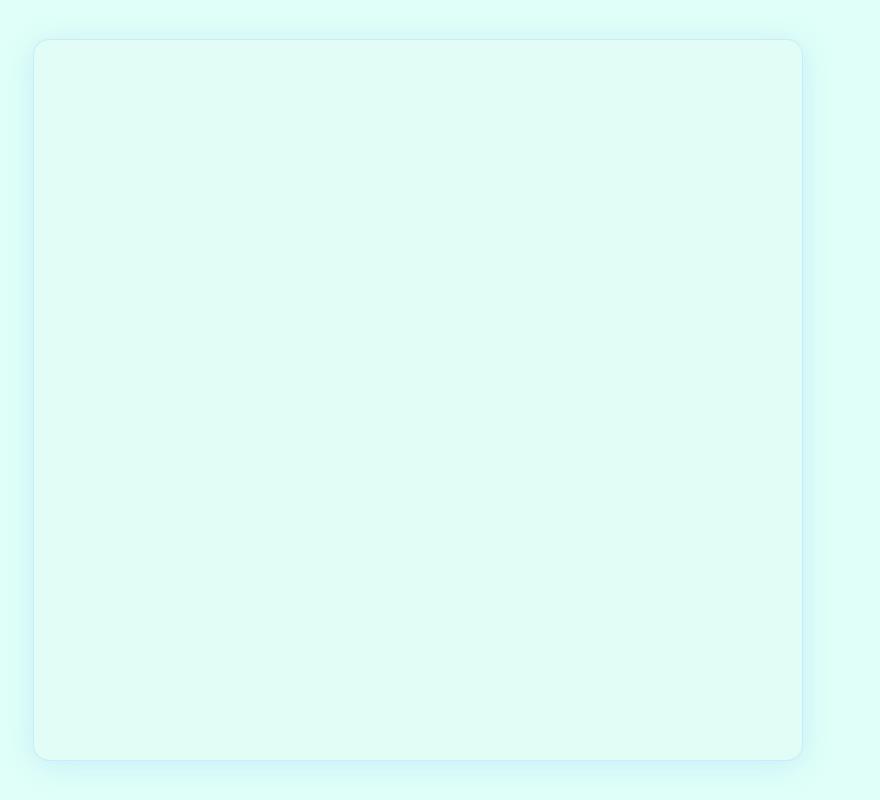
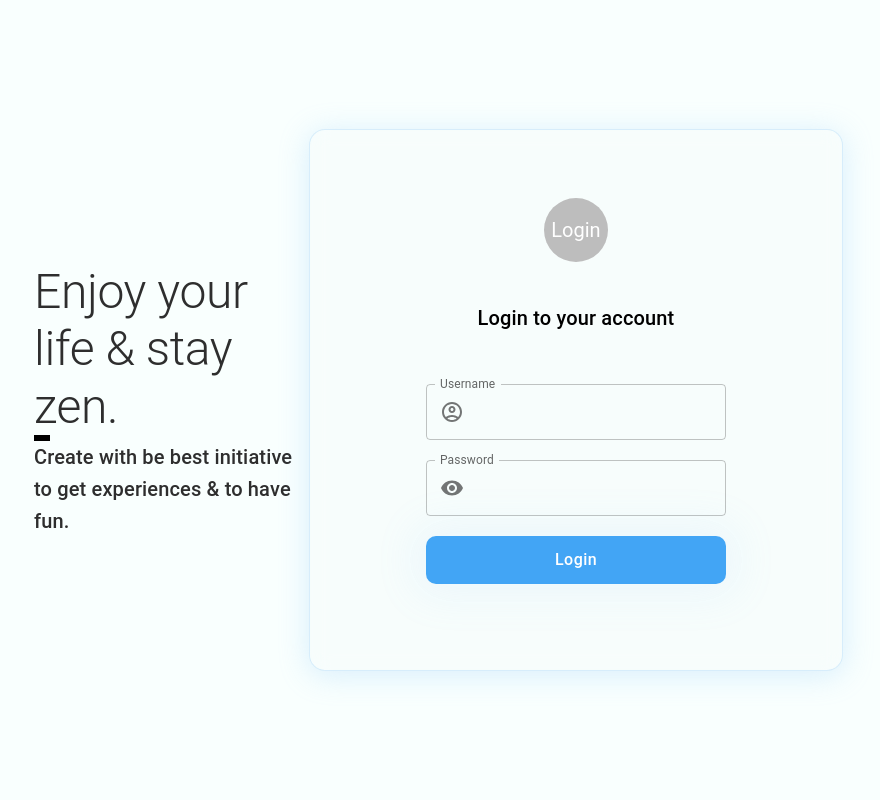
Before and after one commit to RulesBreakers/front-end, a React (Vite) app: page /login in a window 1280 px wide. Shown: the whole page, without its empty margins (222-1102 px from the left). Built offline with nearby package versions, Linux system fonts and the light colour scheme.

Commit message:
feat: add login page

```diff
--- a/index.html
+++ b/index.html
@@ -1,13 +1,16 @@
 <!DOCTYPE html>
 <html lang="en">
+
 <head>
   <meta charset="UTF-8" />
   <link rel="icon" type="image/svg+xml" href="/vite.svg" />
-    <meta name="viewport" content="width=device-width, initial-scale=1.0" />
+  <meta name="viewport" content="width=device-width, initial-scale=0.7" />
   <title>Vite + React + TS</title>
 </head>
+
 <body>
   <div id="root"></div>
   <script type="module" src="/src/main.tsx"></script>
 </body>
+
 </html>
--- a/src/common/components/fields/RBTextField.tsx
+++ b/src/common/components/fields/RBTextField.tsx
@@ -46,7 +46,14 @@ export const RBTextField = ({
       })}
       value={record[name] || ''}
       InputProps={{
-        startAdornment: <IconButton onClick={onClickIcon}>{icon}</IconButton>,
+        startAdornment: (
+          <IconButton
+            color={!!errors[name] ? 'error' : 'default'}
+            onClick={onClickIcon}
+          >
+            {icon}
+          </IconButton>
+        ),
       }}
       // error section
       error={!!errors[name]}
--- a/src/common/hooks/type.ts
+++ b/src/common/hooks/type.ts
@@ -1,3 +1,6 @@
+import { CSSProperties } from 'react';
+import { Sx } from '../types';
+
 export enum TMessageType {
   success = 'success',
   error = 'error',
@@ -17,3 +20,12 @@ export type Action = {
   setNotification: (notification: TNotification) => void;
 };
 export type State = Store & Action;
+
+export type UseTransitionProps = {
+  before: {
+    [key: string]: Sx | CSSProperties;
+  };
+  after: {
+    [key: string]: Sx | CSSProperties;
+  };
+};
--- a/src/common/utils/theme.ts
+++ b/src/common/utils/theme.ts
@@ -12,13 +12,12 @@ export const theme = createTheme({
           fontSize: '16px',
           borderRadius: '10px',
           background: primary[400],
-          boxShadow: `0px 0px 40px 10px ${primary[200]}60`,
+          boxShadow: `0px 0px 40px 10px ${primary[200]}20`,
           color: '#fff',
           textTransform: 'capitalize',
           outline: important('none'),
           ':hover': {
             background: primary[600],
-            fontWeight: 'bold',
           },
         },
       },
@@ -34,7 +33,6 @@ export const theme = createTheme({
           margin: 5,
           color: '#fff',
           minWidth: 300,
-          position: 'absolute',
         },
       },
     },
--- a/src/pages/login/Login.tsx
+++ b/src/pages/login/Login.tsx
@@ -1,10 +1,25 @@
-import { Box, Card } from '@mui/material';
-import { container, login_card } from '.';
+import { Box, Typography } from '@mui/material';
+import { LoginForm, container, left_card, login_card } from '.';
 
 export const Login = () => {
   return (
     <Box sx={container}>
-      <Card sx={login_card}></Card>
+      <Box sx={login_card}>
+        <Box sx={left_card}>
+          <Box>
+            <Typography variant='h2' width={260} fontSize='3rem'>
+              Enjoy your life & stay zen.
+            </Typography>
+            <Box sx={{ width: 10, height: 0, border: '3px solid black' }}></Box>
+            <Typography variant='h6' width={270}>
+              Create with be best initiative to get experiences & to have fun.
+            </Typography>
+          </Box>
+        </Box>
+        <Box>
+          <LoginForm />
+        </Box>
+      </Box>
     </Box>
   );
 };
--- /dev/null
+++ b/src/pages/login/LoginForm.tsx
@@ -0,0 +1,33 @@
+import { Avatar, Button, Card, CardContent, Typography } from '@mui/material';
+import { RBPasswordField, RBTextField } from '../../common/components/fields';
+import { FormProvider, useForm } from 'react-hook-form';
+import { AccountCircleOutlined } from '@mui/icons-material';
+import { login_form } from '.';
+
+export const LoginForm = () => {
+  const form = useForm({
+    defaultValues: { username: '', password: '' },
+    mode: 'all',
+  });
+  return (
+    <Card>
+      <CardContent sx={login_form}>
+        <Avatar sx={{ width: '4rem', height: '4rem', mb: 5 }}>Login</Avatar>
+        <Typography color='black' variant='h6' mb={5}>
+          Login to your account
+        </Typography>
+        <FormProvider {...form}>
+          <form style={{ display: 'flex', flexDirection: 'column' }}>
+            <RBTextField
+              icon={<AccountCircleOutlined />}
+              label='Username'
+              name='username'
+            />
+            <RBPasswordField label='Password' name='password' />
+            <Button type='submit'>Login</Button>
+          </form>
+        </FormProvider>
+      </CardContent>
+    </Card>
+  );
+};
--- a/src/pages/login/index.ts
+++ b/src/pages/login/index.ts
@@ -1,2 +1,3 @@
 export * from './Login';
+export * from './LoginForm';
 export * from './style';
--- a/src/pages/login/style.ts
+++ b/src/pages/login/style.ts
@@ -10,10 +10,30 @@ export const container: Sx = {
   display: 'flex',
   justifyContent: 'center',
   alignItems: 'center',
-  background: '#CCFFF499',
+  background: '#CCFFF420',
 };
 
 export const login_card: Sx = {
   width: '60vw',
   height: '90vh',
+  color: '#2E2E2E',
+  display: 'flex',
+  flexDirection: 'row',
+  alignItems: 'center',
 };
+
+export const left_card: Sx = {
+  width: '30vw',
+  display: 'flex',
+  justifyContent: 'center',
+  alignItems: 'flex-start',
+};
+
+export const login_form: Sx = {
+  width: 500,
+  height: 500,
+  display: 'flex',
+  alignItems: 'center',
+  justifyContent: 'center',
+  flexDirection: 'column',
+};
```
Lines whose indentation alone changed are shown as unchanged.
